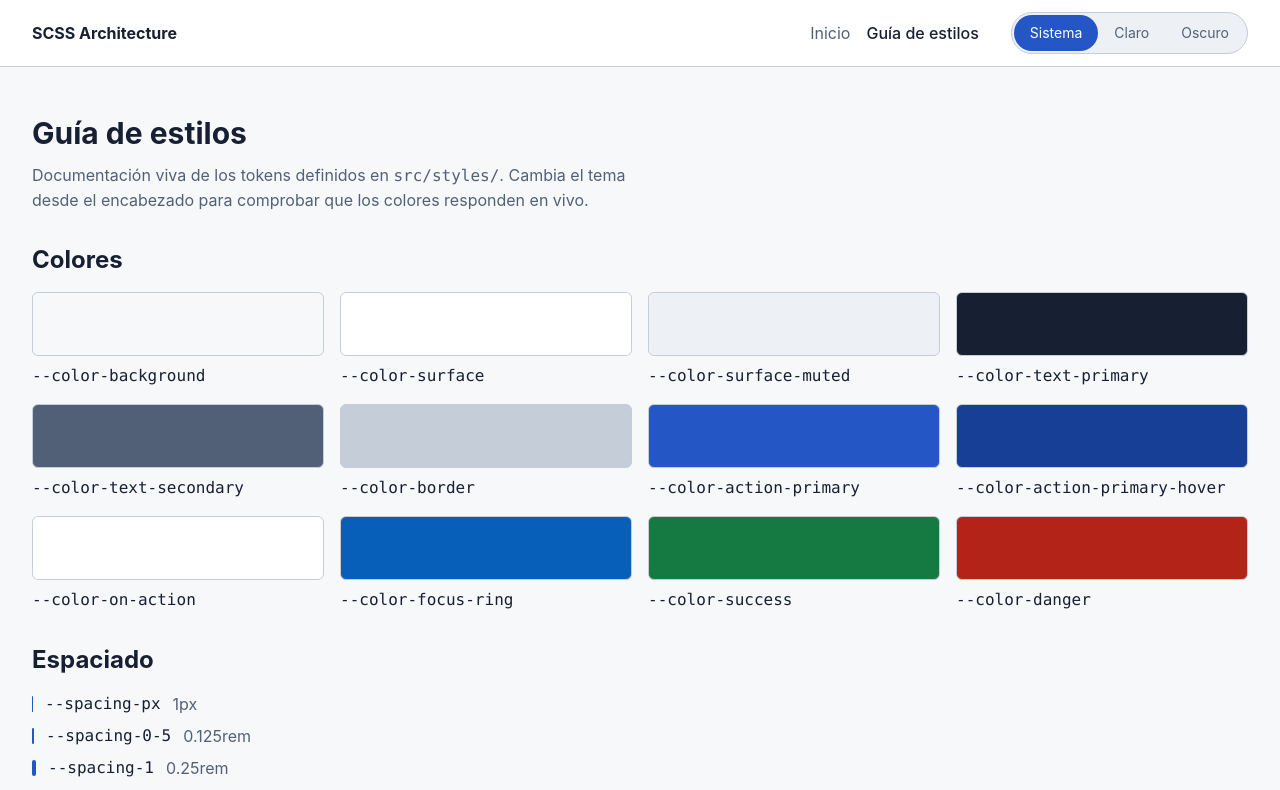
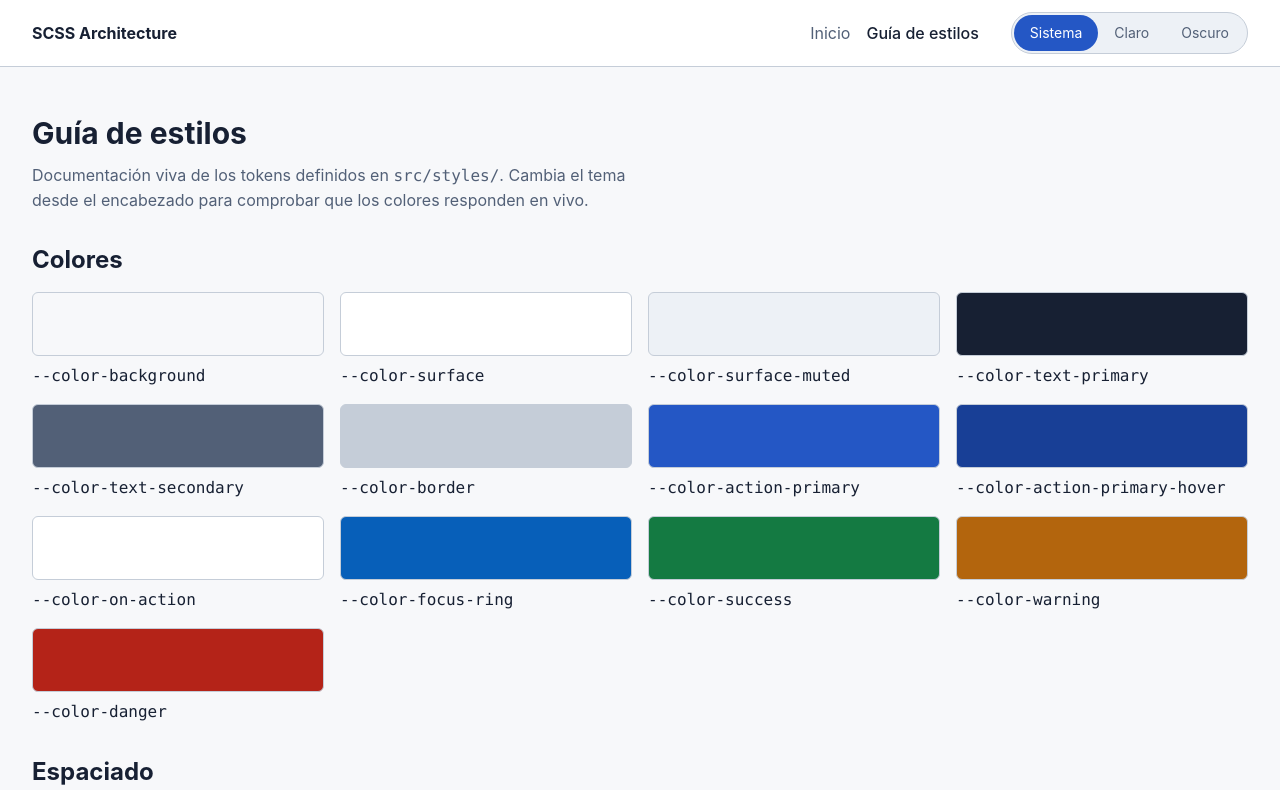
Before and after one commit to carlosarroyoam/scss-structure, an Angular app: page /estilos in a window 1280 px wide. Shown: the top 790 px of the page. Built offline with nearby package versions, Linux system fonts and the light colour scheme.

Commit message:
add color-warning

```diff
--- a/src/app/features/style-guide/style-guide.ts
+++ b/src/app/features/style-guide/style-guide.ts
@@ -30,6 +30,7 @@ export class StyleGuide {
     { variable: '--color-on-action', style: 'var(--color-on-action)' },
     { variable: '--color-focus-ring', style: 'var(--color-focus-ring)' },
     { variable: '--color-success', style: 'var(--color-success)' },
+    { variable: '--color-warning', style: 'var(--color-warning)' },
     { variable: '--color-danger', style: 'var(--color-danger)' },
   ];
 
--- a/src/styles/themes/_palette.scss
+++ b/src/styles/themes/_palette.scss
@@ -13,6 +13,7 @@ $light-colors: (
   on-action: #fff,
   focus-ring: #075fb9,
   success: #147a42,
+  warning: #b3650d,
   danger: #b42318,
 );
 
@@ -28,5 +29,6 @@ $dark-colors: (
   on-action: #0b1730,
   focus-ring: #9dc1ff,
   success: #76d49d,
+  warning: #d4cb76,
   danger: #ffb4ab,
 );
--- a/src/styles/tokens/_primitives.scss
+++ b/src/styles/tokens/_primitives.scss
@@ -1,13 +1,5 @@
 // Private compile-time scales. Components consume the generated `--spacing-*`
 // custom properties instead of importing these maps directly.
-
-$breakpoints: (
-  'sm': 40rem,
-  'md': 48rem,
-  'lg': 64rem,
-  'xl': 80rem,
-  'xxl': 96rem,
-);
 
 $space: (
   px: 1px,
@@ -57,3 +49,11 @@ $radius: (
   3xl: 1.5rem,
   pill: 999rem,
 );
+
+$breakpoints: (
+  'sm': 40rem,
+  'md': 48rem,
+  'lg': 64rem,
+  'xl': 80rem,
+  'xxl': 96rem,
+);
```
Also changed, not shown: 1 other file (tests, documents, lock files or other folders).
